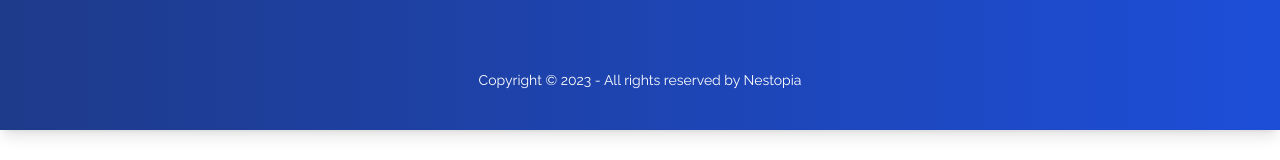
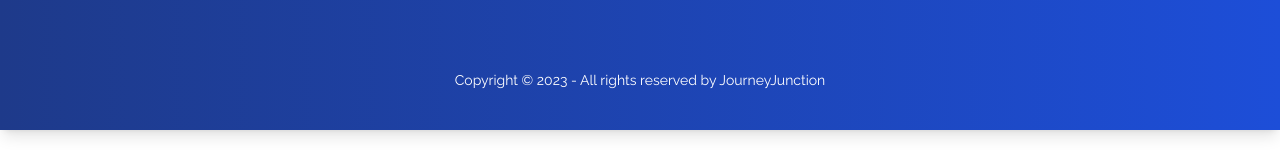
Before and after one commit to shossen1999/Journey-Junction-client, a React (Vite) app: page /countrySpot/1 in a window 1280 px wide. Shown: the part 522-682 px from the top of the page. Built offline with nearby package versions, Linux system fonts and the light colour scheme; no server answers.

Commit message:
SingleReview Spot card modified

```diff
--- a/package.json
+++ b/package.json
@@ -20,6 +20,7 @@
     "react-hook-form": "^7.51.3",
     "react-icons": "^5.1.0",
     "react-router-dom": "^6.23.0",
+    "react-simple-typewriter": "^5.0.1",
     "react-toastify": "^10.0.5",
     "sort-by": "^1.2.0",
     "sweetalert2": "^11.10.8",
--- a/src/pages/Footer/Footer.jsx
+++ b/src/pages/Footer/Footer.jsx
@@ -18,7 +18,7 @@ const Footer = () => {
                 </nav>
 
                 <div className="text-center mt-8">
-                    <p className="text-sm">Copyright © 2023 - All rights reserved by Nestopia</p>
+                    <p className="text-sm">Copyright © 2023 - All rights reserved by JourneyJunction</p>
                 </div>
             </footer>
         </>
```
Also changed, not shown: 2 other files (tests, documents, lock files or other folders).
